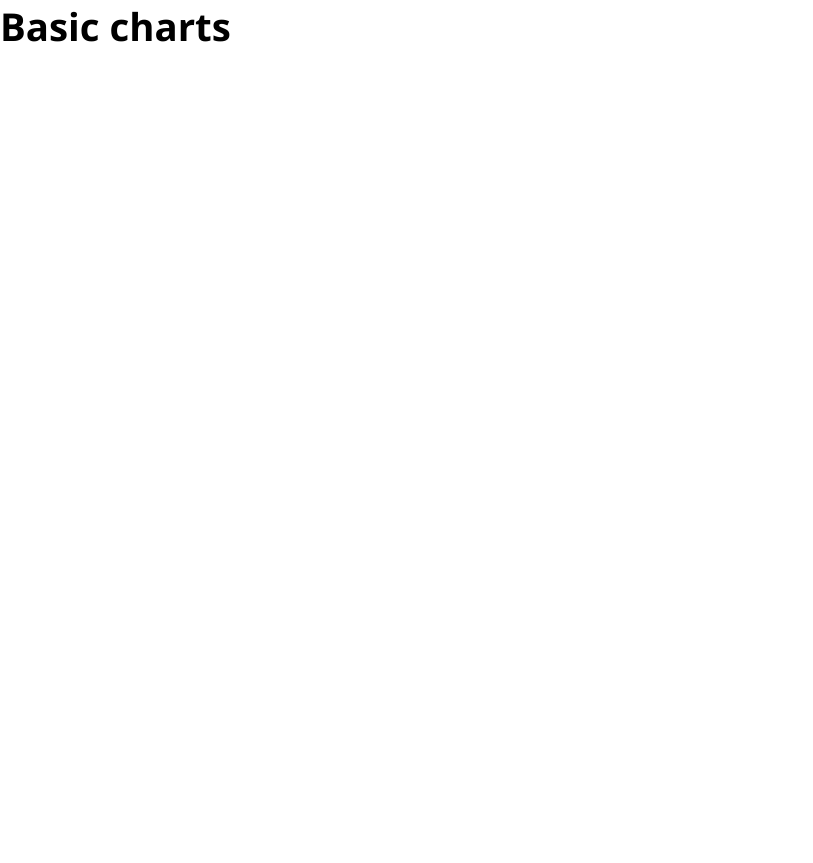
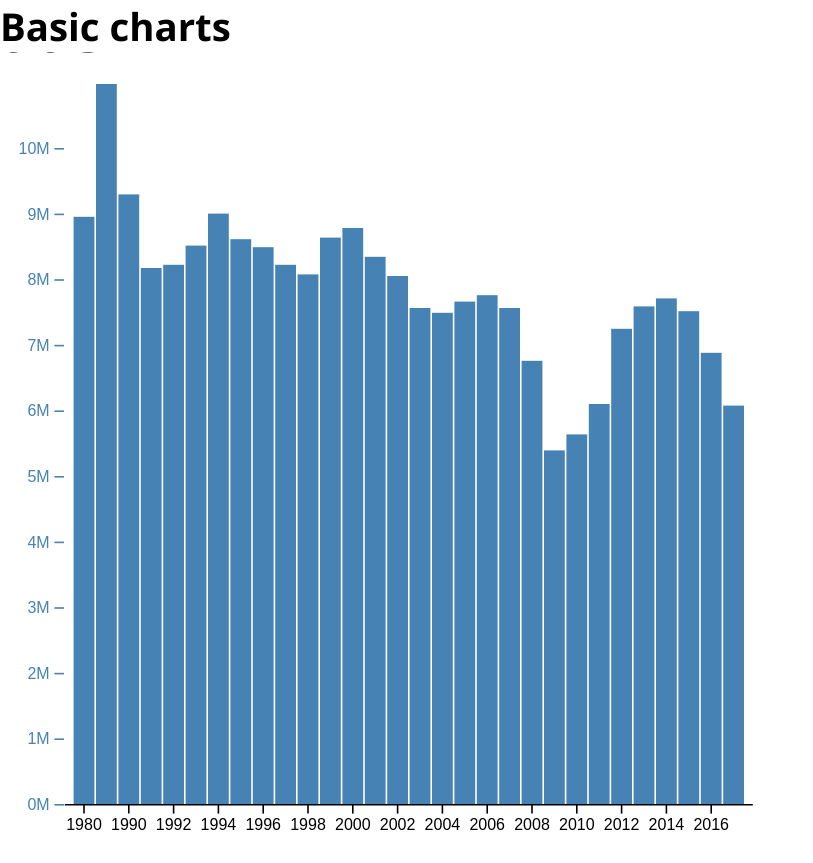
Before and after one commit to Ad1tyARa0/react-d3, a React (Create React App) app: page / in a window 1280 px wide. Shown: the whole page, without its empty margins (0-813 px from the left). Before the commit the page ends 800 px from the top, so only its background shows below. Built offline with nearby package versions, Linux system fonts and the light colour scheme.

Commit message:
Used a custom hook with a clean up function to prevent multiple renders.

```diff
--- /dev/null
+++ b/src/components/charts/basic-bar-chart/BasicBarChart.scss
@@ -0,0 +1,5 @@
+$css_prefix: "c--c--b-b-c__";
+$class_css_prefix: ".#{$css_prefix}";
+
+// #{$class_css_prefix}main {
+// }
--- /dev/null
+++ b/src/components/charts/basic-bar-chart/BasicBarChart.tsx
@@ -0,0 +1,112 @@
+import React from "react";
+import * as d3 from "d3";
+
+// SCSS.
+import "./BasicBarChart.scss";
+import { useD3 } from "../../../hooks/useD3";
+import { BarChartDataType } from "../../../utils/types/data";
+
+// const css_prefix = "c--c--b-b-c__";
+
+// Component props.
+interface BasicBarChartProps {
+  data: Array<BarChartDataType>;
+}
+
+const height = 500;
+const width = 500;
+
+const BasicBarChartComponent: React.FunctionComponent<BasicBarChartProps> = ({
+  data,
+}) => {
+  const ref = useD3(
+    svg => {
+      const margin = { top: 20, right: 30, bottom: 30, left: 40 };
+
+      const x = d3
+        .scaleBand()
+        .domain(data.map((d: BarChartDataType) => d.year) as Iterable<string>)
+        .rangeRound([margin.left, width - margin.right])
+        .padding(0.1);
+
+      const y1 = d3
+        .scaleLinear()
+        .domain([0, d3.max(data, (d: BarChartDataType) => d.sales)] as Number[])
+        .rangeRound([height - margin.bottom, margin.top]);
+
+      const xAxis = (g: any) =>
+        g.attr("transform", `translate(0,${height - margin.bottom})`).call(
+          d3
+            .axisBottom(x)
+            .tickValues(
+              //@ts-ignore
+              d3
+                //@ts-ignore
+                .ticks(...d3.extent(x.domain()), width / 40)
+                .filter(v => x(v as any) !== undefined)
+            )
+            .tickSizeOuter(0)
+        );
+
+      const y1Axis = (g: any) =>
+        g
+          .attr("transform", `translate(${margin.left},0)`)
+          .style("color", "steelblue")
+          .call(d3.axisLeft(y1).ticks(null, "s"))
+          .call((g: any) => g.select(".domain").remove())
+          .call((g: any) =>
+            g
+              .append("text")
+              .attr("x", -margin.left)
+              .attr("y", 10)
+              .attr("fill", "currentColor")
+              .attr("text-anchor", "start")
+              //@ts-ignore
+              .text(data.y1)
+          );
+
+      svg.select(".x-axis").call(xAxis);
+      svg.select(".y-axis").call(y1Axis);
+
+      //   var tooltip = d3.select(".tooltip-area").style("opacity", 0);
+
+      svg
+        .select(".plot-area")
+        .attr("fill", "steelblue")
+        .selectAll(".bar")
+        .data(data)
+        .join("rect")
+        .attr("class", "bar")
+        .attr("x", (d: any) => x(d.year))
+        .attr("width", x.bandwidth())
+        .attr("y", (d: any) => y1(d.sales))
+        .attr("height", (d: any) => y1(0) - y1(d.sales))
+        .append("title")
+        .text((d: any) => `Sales were ${d.sales} in ${d.year}`);
+    },
+    [data.length]
+  );
+
+  return (
+    <>
+      <svg
+        ref={ref as React.LegacyRef<SVGSVGElement> | undefined}
+        viewBox={`0 0 ${height} ${width}`}
+        style={{
+          height: "100%",
+          marginRight: "0px",
+          marginLeft: "0px",
+        }}
+      >
+        <g className="plot-area" />
+        <g className="x-axis" />
+        <g className="y-axis" />
+        <g className="tooltip-area">
+          <text className="tooltip-area__text">aas</text>
+        </g>
+      </svg>
+    </>
+  );
+};
+
+export const BasicBarChart = BasicBarChartComponent;
--- a/src/components/charts/basic-line-chart/BasicLineChart.scss
+++ b/src/components/charts/basic-line-chart/BasicLineChart.scss
@@ -1,13 +1,13 @@
 $css_prefix: "c--c--b-l-c__";
 $class_css_prefix: ".#{$css_prefix}";
 
-#{$class_css_prefix}main {
-}
+// #{$class_css_prefix}main {
+// }
 
 #{$class_css_prefix}x-axis {
-  color: #ecf0f1;
+  color: black;
 }
 
 #{$class_css_prefix}y-axis {
-  color: #ecf0f1;
+  color: black;
 }
--- a/src/components/charts/basic-line-chart/BasicLineChart.tsx
+++ b/src/components/charts/basic-line-chart/BasicLineChart.tsx
@@ -119,6 +119,12 @@
             })
         );
     });
+
+    return () => {
+      const ssvg = svg.select("svg").remove();
+
+      console.log(ssvg);
+    };
   }, [bottom, fill, height, left, right, top, url, width]);
 
   useLayoutEffect(() => {
--- /dev/null
+++ b/src/hooks/useD3.ts
@@ -0,0 +1,16 @@
+import React from "react";
+import * as d3 from "d3";
+
+export const useD3 = (
+  renderChartFn: (svg: any) => any,
+  dependencies: Array<number>
+) => {
+  const ref = React.useRef<React.LegacyRef<SVGSVGElement> | undefined>();
+
+  React.useEffect(() => {
+    renderChartFn(d3.select(ref.current as string));
+
+    return () => {};
+  }, [dependencies, renderChartFn]);
+  return ref;
+};
--- a/src/pages/home/Home.tsx
+++ b/src/pages/home/Home.tsx
@@ -1,5 +1,7 @@
 import React from "react";
-import { BasicLineChart } from "../../components/charts/basic-line-chart/BasicLineChart";
+import { BasicBarChart } from "../../components/charts/basic-bar-chart/BasicBarChart";
+// import { BasicLineChart } from "../../components/charts/basic-line-chart/BasicLineChart";
+import { data } from "../../utils/constants/barchart-data";
 
 // SCSS.
 import "./Home.scss";
@@ -7,8 +9,8 @@
 // Pages -- home
 const css_prefix = "p--h__";
 
-const BOEING_DATA =
-  "https://gist.githubusercontent.com/Ad1tyARa0/838f68337cbb9d9a64ecdff114216284/raw/line.csv";
+// const BOEING_DATA =
+//   "https://gist.githubusercontent.com/Ad1tyARa0/838f68337cbb9d9a64ecdff114216284/raw/line.csv";
 
 // Component props.
 interface HomeProps {}
@@ -18,8 +20,8 @@
     <div className={`${css_prefix}main`}>
       <div className={`${css_prefix}title`}>Basic charts</div>
 
-      <BasicLineChart
-        url={""}
+      {/* <BasicLineChart
+        url={BOEING_DATA}
         top={10}
         right={50}
         bottom={50}
@@ -27,7 +29,9 @@
         width={900}
         height={400}
         fill="#E67E22"
-      />
+      /> */}
+
+      <BasicBarChart data={data} />
     </div>
   );
 };
--- /dev/null
+++ b/src/utils/constants/barchart-data.ts
@@ -0,0 +1,32 @@
+export const data = [
+  { year: 1980, efficiency: 24.3, sales: 8949000 },
+  { year: 1985, efficiency: 27.6, sales: 10979000 },
+  { year: 1990, efficiency: 28, sales: 9303000 },
+  { year: 1991, efficiency: 28.4, sales: 8185000 },
+  { year: 1992, efficiency: 27.9, sales: 8213000 },
+  { year: 1993, efficiency: 28.4, sales: 8518000 },
+  { year: 1994, efficiency: 28.3, sales: 8991000 },
+  { year: 1995, efficiency: 28.6, sales: 8620000 },
+  { year: 1996, efficiency: 28.5, sales: 8479000 },
+  { year: 1997, efficiency: 28.7, sales: 8217000 },
+  { year: 1998, efficiency: 28.8, sales: 8085000 },
+  { year: 1999, efficiency: 28.3, sales: 8638000 },
+  { year: 2000, efficiency: 28.5, sales: 8778000 },
+  { year: 2001, efficiency: 28.8, sales: 8352000 },
+  { year: 2002, efficiency: 29, sales: 8042000 },
+  { year: 2003, efficiency: 29.5, sales: 7556000 },
+  { year: 2004, efficiency: 29.5, sales: 7483000 },
+  { year: 2005, efficiency: 30.3, sales: 7660000 },
+  { year: 2006, efficiency: 30.1, sales: 7762000 },
+  { year: 2007, efficiency: 31.2, sales: 7562000 },
+  { year: 2008, efficiency: 31.5, sales: 6769000 },
+  { year: 2009, efficiency: 32.9, sales: 5402000 },
+  { year: 2010, efficiency: 33.9, sales: 5636000 },
+  { year: 2011, efficiency: 33.1, sales: 6093000 },
+  { year: 2012, efficiency: 35.3, sales: 7245000 },
+  { year: 2013, efficiency: 36.4, sales: 7586000 },
+  { year: 2014, efficiency: 36.5, sales: 7708000 },
+  { year: 2015, efficiency: 37.2, sales: 7517000 },
+  { year: 2016, efficiency: 37.7, sales: 6873000 },
+  { year: 2017, efficiency: 39.4, sales: 6081000 },
+];
--- a/src/utils/types/data.ts
+++ b/src/utils/types/data.ts
@@ -2,3 +2,9 @@
   date: string;
   value: number;
 };
+
+export type BarChartDataType = {
+  year: number;
+  efficiency: number;
+  sales: number;
+};
```
